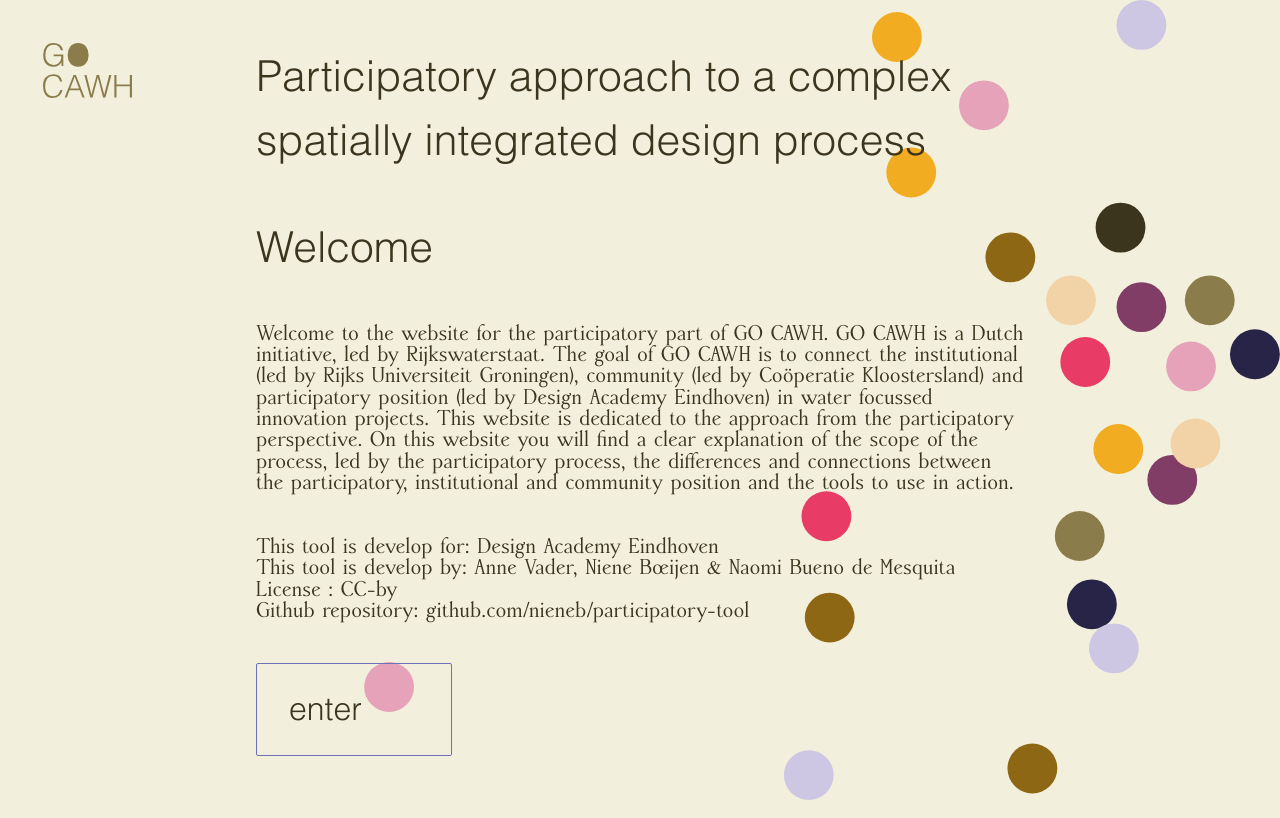
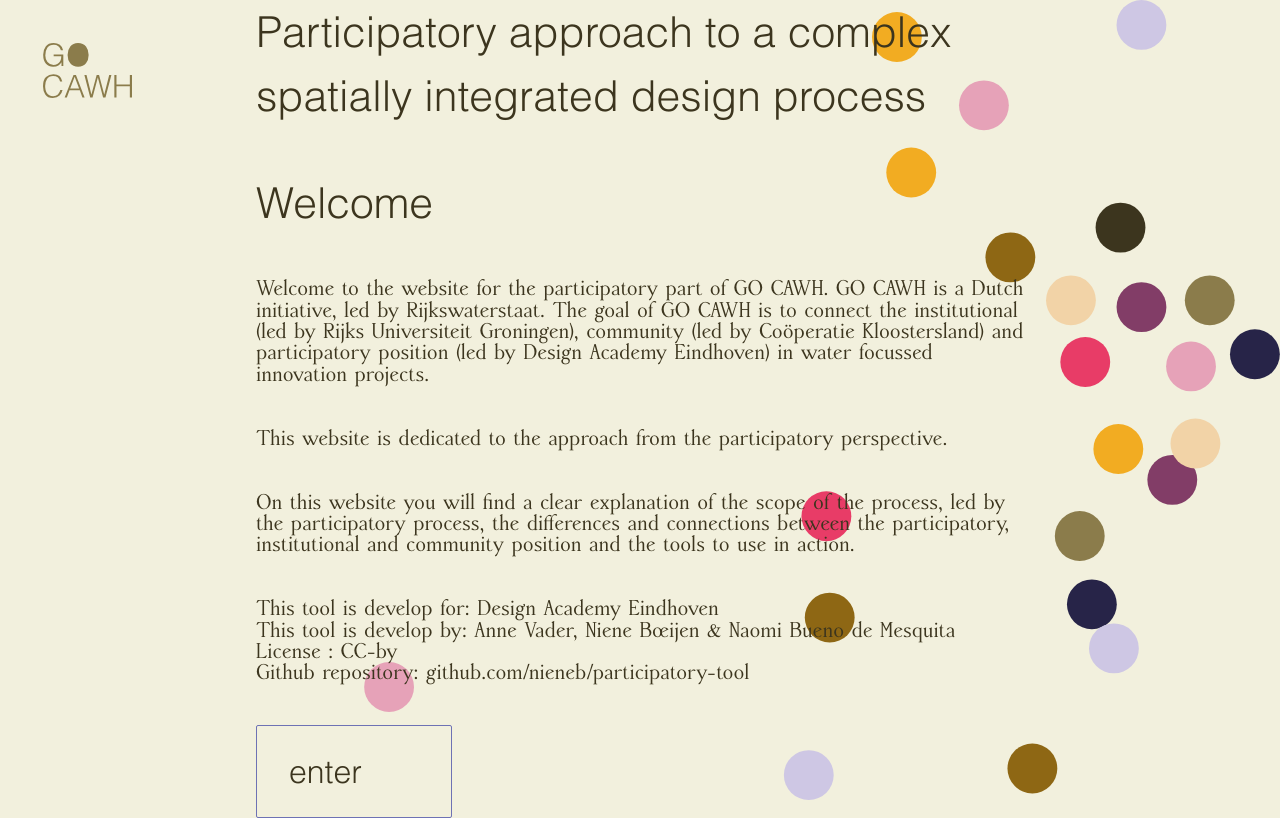
Before and after one commit to NieneB/participatory-tool, a React (Vite) app: page / in a window 1280 px wide. Built offline with nearby package versions, Linux system fonts and the light colour scheme; some icons are missing.

Commit message:
base url

```diff
--- a/src/pages/index.tsx
+++ b/src/pages/index.tsx
@@ -13,14 +13,12 @@ const Home = () => {
         </h1>
         <h1>Welcome</h1>
         <p> Welcome to the website for the participatory part of GO CAWH. GO CAWH is a Dutch initiative, led by Rijkswaterstaat. The goal of GO CAWH is to connect the institutional (led by Rijks Universiteit Groningen), community (led by Coöperatie Kloostersland) and participatory position (led by Design Academy Eindhoven) in water focussed innovation projects.
-
-
+        </p>
+        <p>
           This website is dedicated to the approach from the participatory perspective.
-
-
+        </p>
+        <p>
           On this website you will find a clear explanation of the scope of the process, led by the participatory process, the differences and connections between the participatory, institutional and community position and the tools to use in action.
-
-
         </p>
         <div>
           <p>This tool is develop for: Design Academy Eindhoven</p>
--- a/vite.config.js
+++ b/vite.config.js
@@ -2,7 +2,7 @@ import { defineConfig } from 'vite'
 import react from '@vitejs/plugin-react'
 
 export default defineConfig({
-    base: '/',
+    base: '/participatory-tool/',
 
   plugins: [react()],
 })
```
